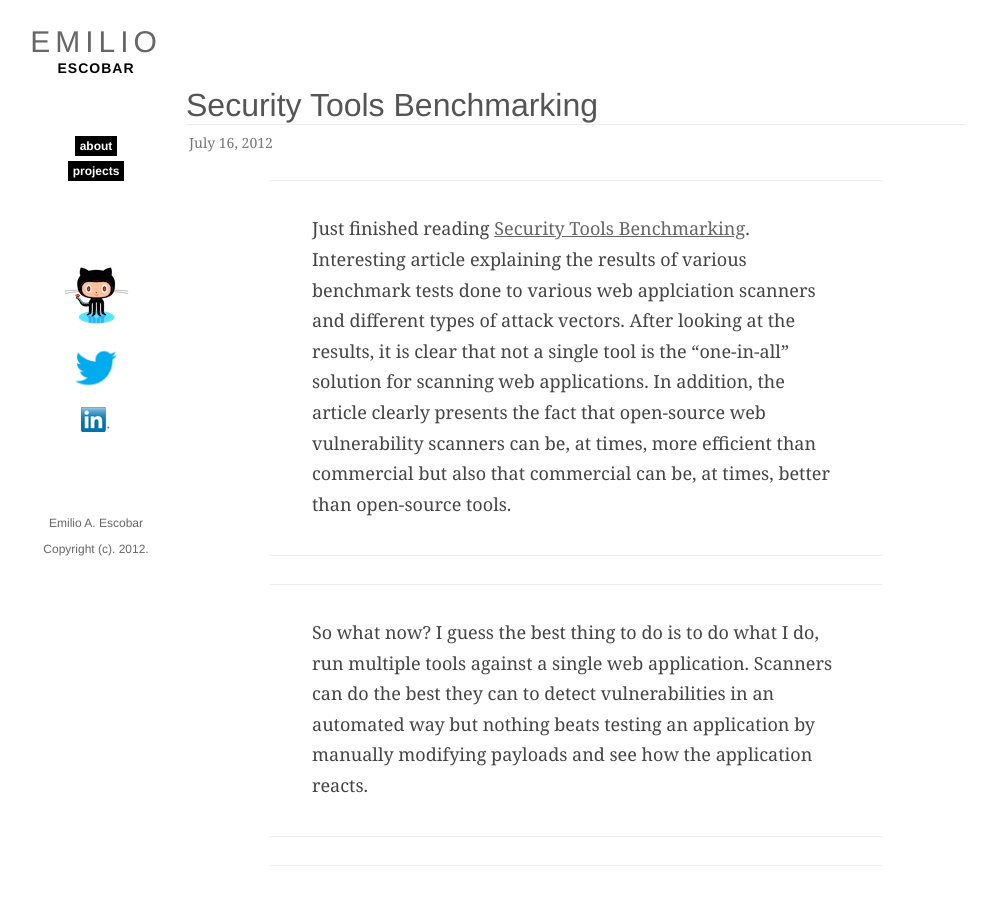
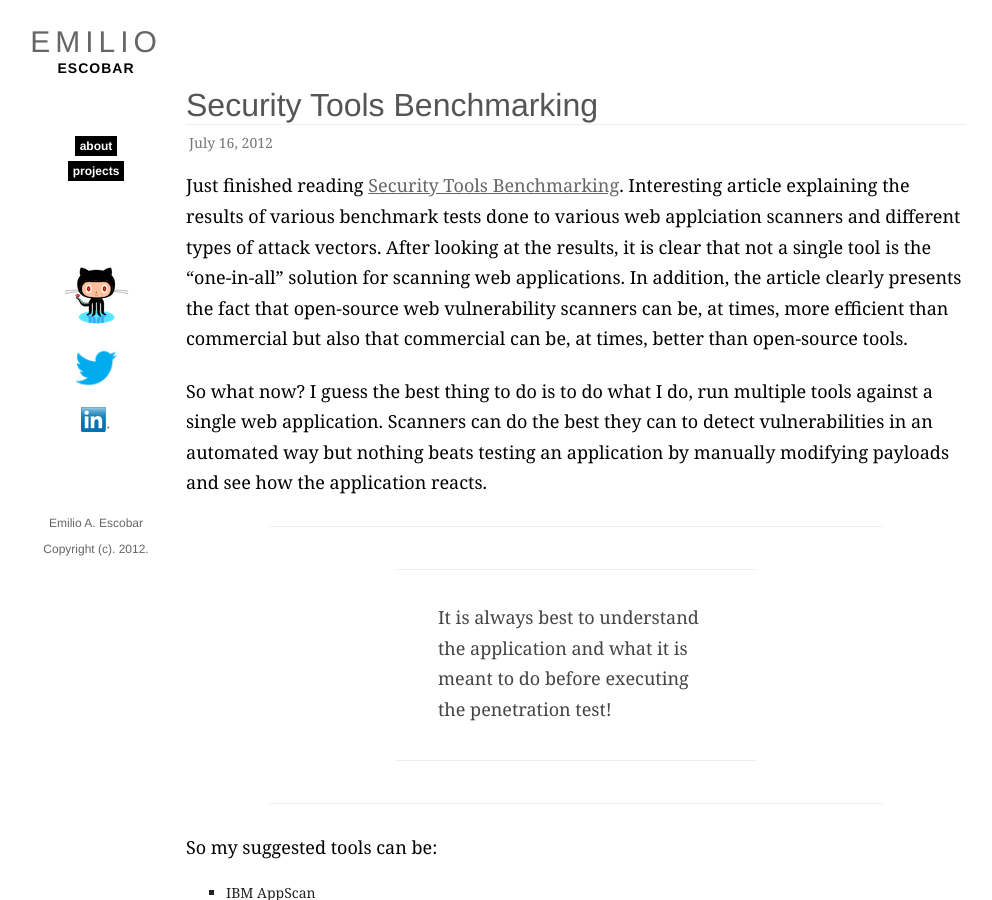
Before and after one commit to eaescob/eaescob.github.io, a Jekyll site: the page built from _posts/2012-07-16-Benchmarking-Security-Tools.md, in a window 1280 px wide and 900 px high. Shown: the whole window, without its empty margins (154-1146 px from the left). Built offline with Jekyll 4.4.1, drawn with Linux system fonts in a browser that asks for light colours; Markdown is read by kramdown in place of the engine named in the settings.

```diff
--- a/_posts/2012-07-16-Benchmarking-Security-Tools.md
+++ b/_posts/2012-07-16-Benchmarking-Security-Tools.md
@@ -3,23 +3,23 @@ layout: post
 title: Security Tools Benchmarking
 ---
 
->Just finished reading [Security Tools Benchmarking](http://sectooladdict.blogspot.co.il/). Interesting article explaining the results of various benchmark tests done to various web applciation scanners and different types of attack vectors. After looking at the results, it is clear that not a single tool is the "one-in-all" solution for scanning web applications. In addition, the article clearly presents the fact that open-source web vulnerability scanners can be, at times, more efficient than commercial but also that commercial can be, at times, better than open-source tools.
+Just finished reading [Security Tools Benchmarking](http://sectooladdict.blogspot.co.il/). Interesting article explaining the results of various benchmark tests done to various web applciation scanners and different types of attack vectors. After looking at the results, it is clear that not a single tool is the "one-in-all" solution for scanning web applications. In addition, the article clearly presents the fact that open-source web vulnerability scanners can be, at times, more efficient than commercial but also that commercial can be, at times, better than open-source tools.
 
->So what now? I guess the best thing to do is to do what I do, run multiple tools against a single web application. Scanners can do the best they can to detect vulnerabilities in an automated way but nothing beats testing an application by manually modifying payloads and see how the application reacts.
+So what now? I guess the best thing to do is to do what I do, run multiple tools against a single web application. Scanners can do the best they can to detect vulnerabilities in an automated way but nothing beats testing an application by manually modifying payloads and see how the application reacts.
 
 >>It is always best to understand the application and what it is meant to do before executing the penetration test!
 
->So my suggested tools can be:
+So my suggested tools can be:
 
 * IBM AppScan
 * Accunetix WVS
 * Burp Suite
 
->Open Source Tools? Sure!
+Open Source Tools? Sure!
 
 * W3AF
 * sqlmap
 * IronWASP
 * Skipfish
 
-> Highly recommend the use of Burp Suite or any othe proxy tool to manually change payloads. Nothing beats the human mind when it comes to penetration tests. Be creative!
+Highly recommend the use of Burp Suite or any othe proxy tool to manually change payloads. Nothing beats the human mind when it comes to penetration tests. Be creative!
```
Also changed, not shown: _posts/1985-10-26-Test-Post.md (deleted, +0 -6 lines).
